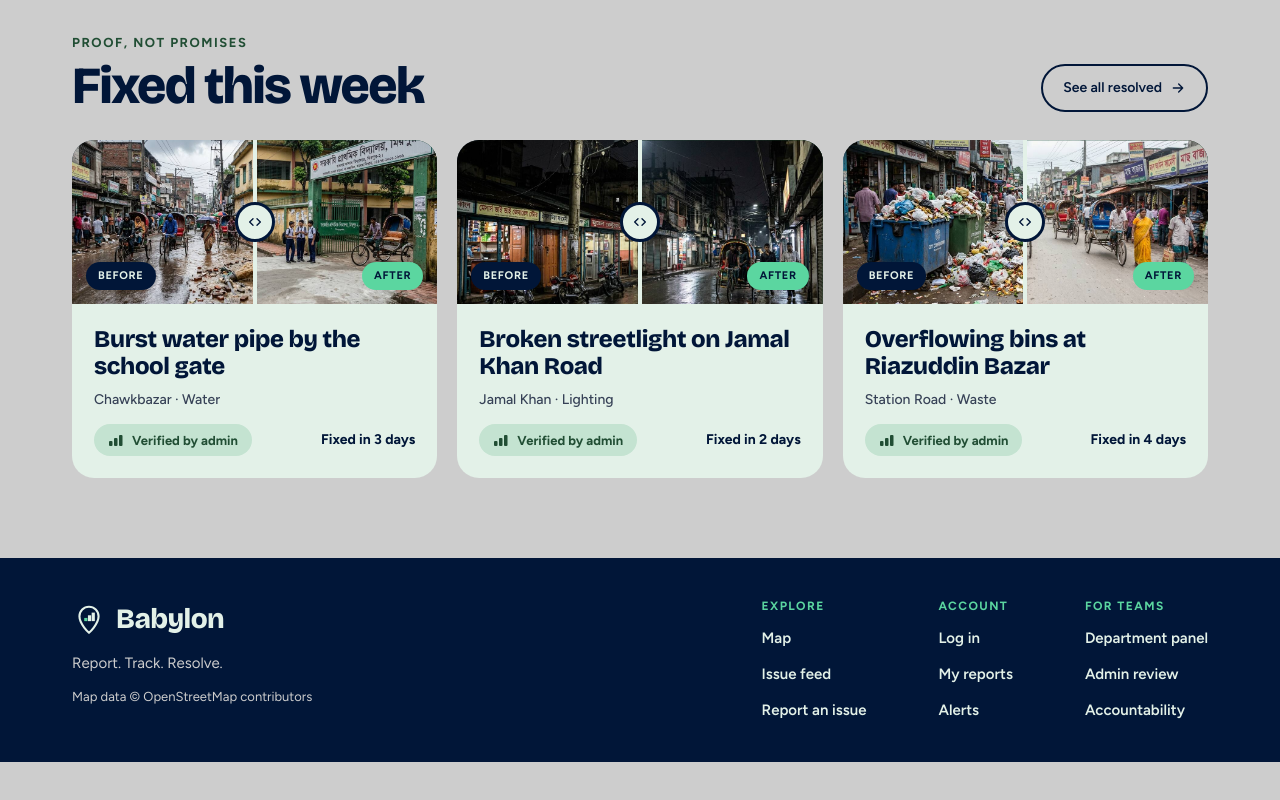
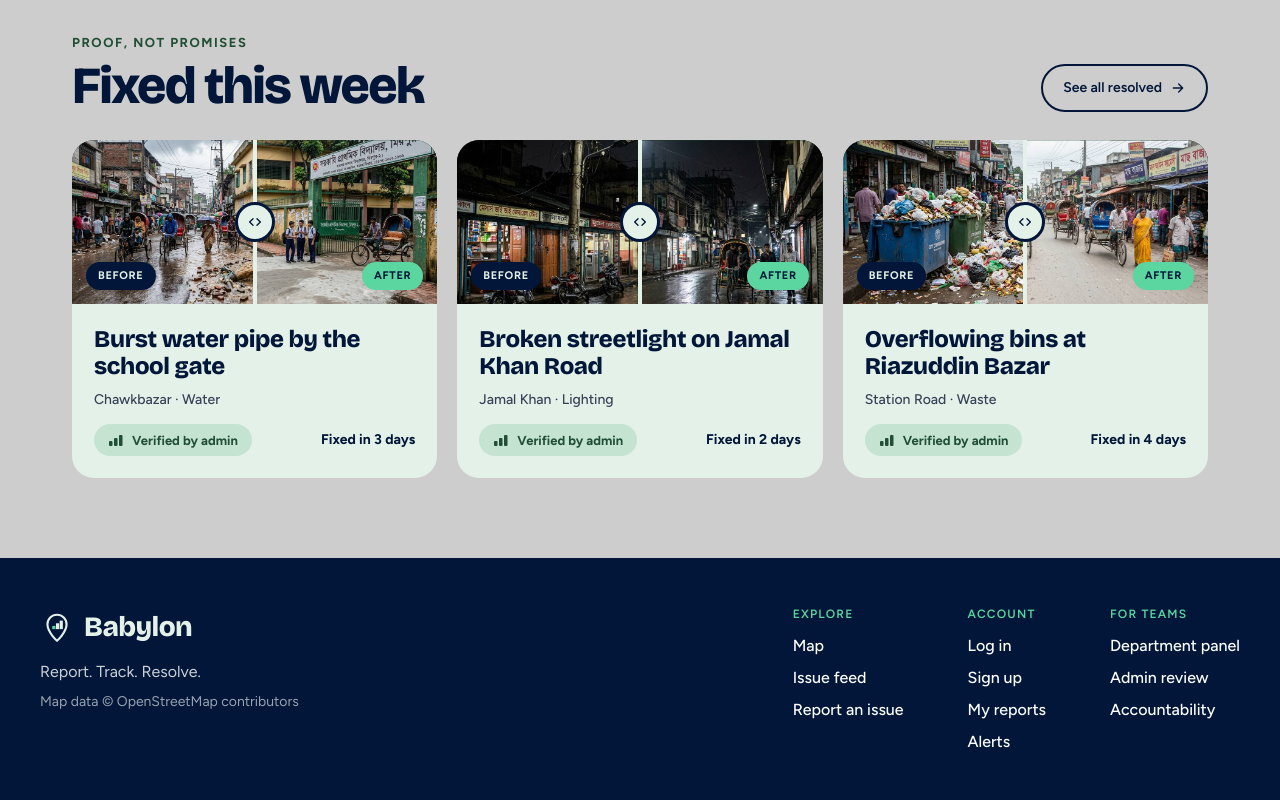
Before and after one commit to f-akhter-t/babylon, a React (Vite) app in the folder frontend/: page / in a window 1280 px wide. Shown: the part 1530-2330 px from the top of the page. Before the commit the page ends 2292 px from the top, so only its background shows below. Built offline with nearby package versions, Linux system fonts and the light colour scheme.

Commit message:
feat(auth): link footer to login and signup

```diff
--- a/frontend/src/components/layout/Footer.jsx
+++ b/frontend/src/components/layout/Footer.jsx
@@ -13,7 +13,8 @@ const columns = [
   {
     title: 'Account',
     links: [
-      { label: 'Log in', to: '/' }, // TODO: no login screen in the design yet
+      { label: 'Log in', to: '/login' },
+      { label: 'Sign up', to: '/signup' },
       { label: 'My reports', to: '/my-reports' },
       { label: 'Alerts', to: '/my-reports' },
     ],
@@ -30,27 +31,27 @@ const columns = [
 
 export default function Footer() {
   return (
-    <footer className="flex flex-col gap-10 bg-navy px-5 py-10 font-body text-mint md:px-10 xl:flex-row xl:items-start xl:justify-between xl:px-18">
+    <footer className="flex justify-between bg-navy px-10 py-12 font-body text-white">
       <div>
         <Logo />
-        <p className="mt-3 text-[15px] text-page">Report. Track. Resolve.</p>
-        <p className="mt-3 text-[13px] text-page">
+        <p className="mt-3 text-white/80">Report. Track. Resolve.</p>
+        <p className="mt-2 text-sm text-white/60">
           Map data © OpenStreetMap contributors
         </p>
       </div>
 
-      <div className="flex flex-wrap gap-x-12 gap-y-8 xl:gap-18">
+      <div className="flex gap-16">
         {columns.map((column) => (
           <div key={column.title}>
-            <h3 className="text-xs font-bold uppercase tracking-[0.12em] text-brand">
+            <h3 className="text-xs font-semibold uppercase tracking-widest text-brand">
               {column.title}
             </h3>
-            <ul className="mt-3 flex flex-col gap-3">
+            <ul className="mt-3 space-y-2">
               {column.links.map((link) => (
                 <li key={link.label}>
                   <Link
                     to={link.to}
-                    className="text-[15px] font-semibold leading-tight text-mint transition-colors hover:text-brand"
+                    className="font-medium text-white transition-colors hover:text-brand"
                   >
                     {link.label}
                   </Link>
```
